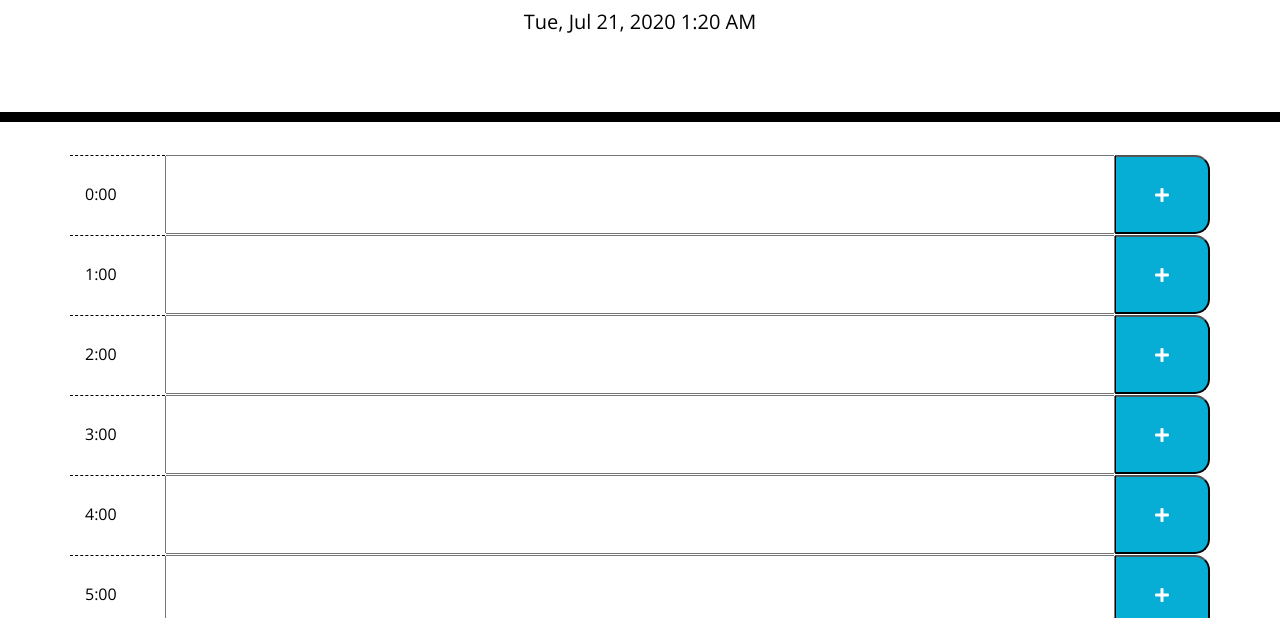
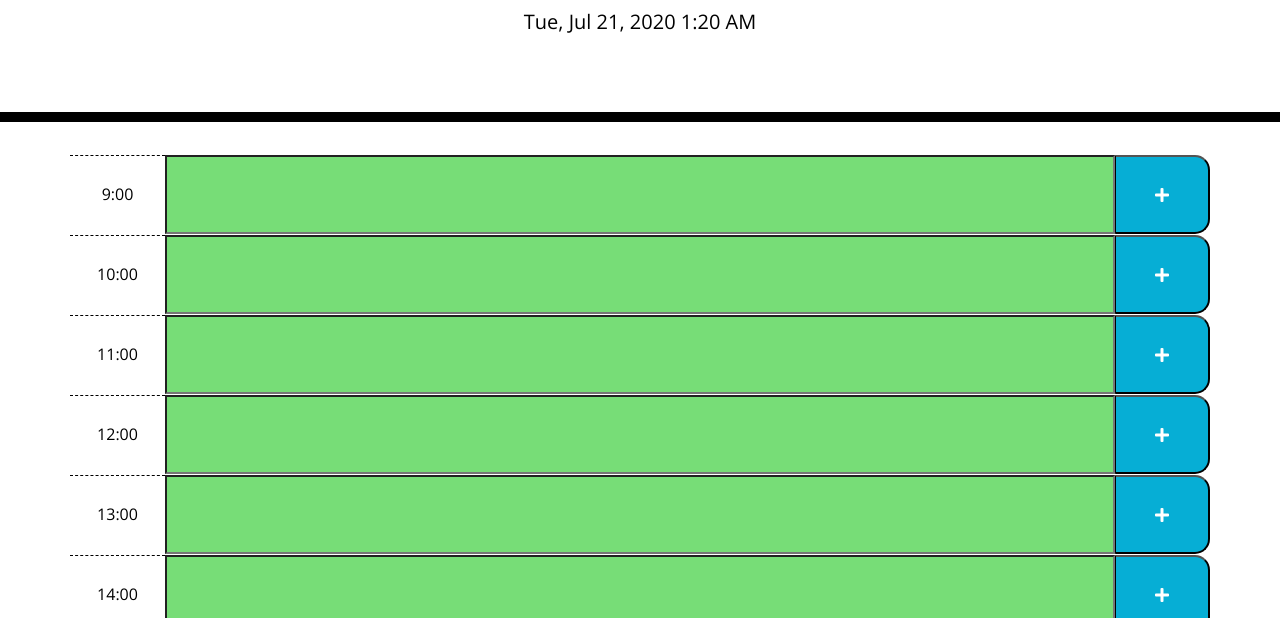
Before and after one commit to oscaroses/Day-Planner, a plain HTML site: page index.html in a window 1280 px wide. Shown: the part 182-800 px from the top of the page. Drawn offline with nearby package versions, Linux system fonts and the light colour scheme.

Commit message:
add function to change color blocks. fixed function that loads saved events

```diff
--- a/Develop/index.html
+++ b/index.html
@@ -42,14 +42,15 @@
       var entries = [];
       $(document).ready(function () {
         function timeBlocks() {
-          for (i = 0; i < 24; i++) {
+          for (i = 9; i < 18; i++) {
             var rowDiv = $("<div>");
             var timeDiv = $("<div>");
             var textDiv = $("<input>");
             var buttDiv = $("<button>");
 
-            rowDiv.attr("class", "row");
+            rowDiv.attr("class", "row time-block");
             rowDiv.attr("id", "time" + i);
+            rowDiv.attr("data-now", i);
             timeDiv.attr("class", "col-1 hour");
             timeDiv.text([i] + ":00");
             textDiv.attr("id", "textHour" + i);
@@ -62,8 +63,15 @@
         }
 
         function addColor() {
-          if (currentTime > $("data-save" + i)) {
-            $(".dataEntry").attr("class", "col-10 past");
+          for (let i = 9; i < 18; i++) {
+            var theTime = $("#time" + i).attr("data-now");
+            if (currentTime > theTime) {
+              $("#textHour" + i).attr("class", "col-10 past");
+            } else if (currentTime == theTime) {
+              $("#textHour" + i).attr("class", "col-10 present");
+            } else if (currentTime < theTime) {
+              $("#textHour" + i).attr("class", "col-10 future");
+            }
           }
         }
 
@@ -80,7 +88,7 @@
 
         function loadEntry() {
           if (localStorage.getItem("entries") !== null) {
-            var myEntries = JSON.parse(localStorage.getItem("entires"));
+            var myEntries = JSON.parse(localStorage.getItem("entries"));
             for (i = 0; i < myEntries.length; i++) {
               $("#textHour" + myEntries[i].time).val(myEntries[i].entry);
               var entryOb = {
```
Also changed, not shown: Assets/05-third-party-apis-homework-demo.gif (deleted), style.css (renamed from Develop/style.css).
